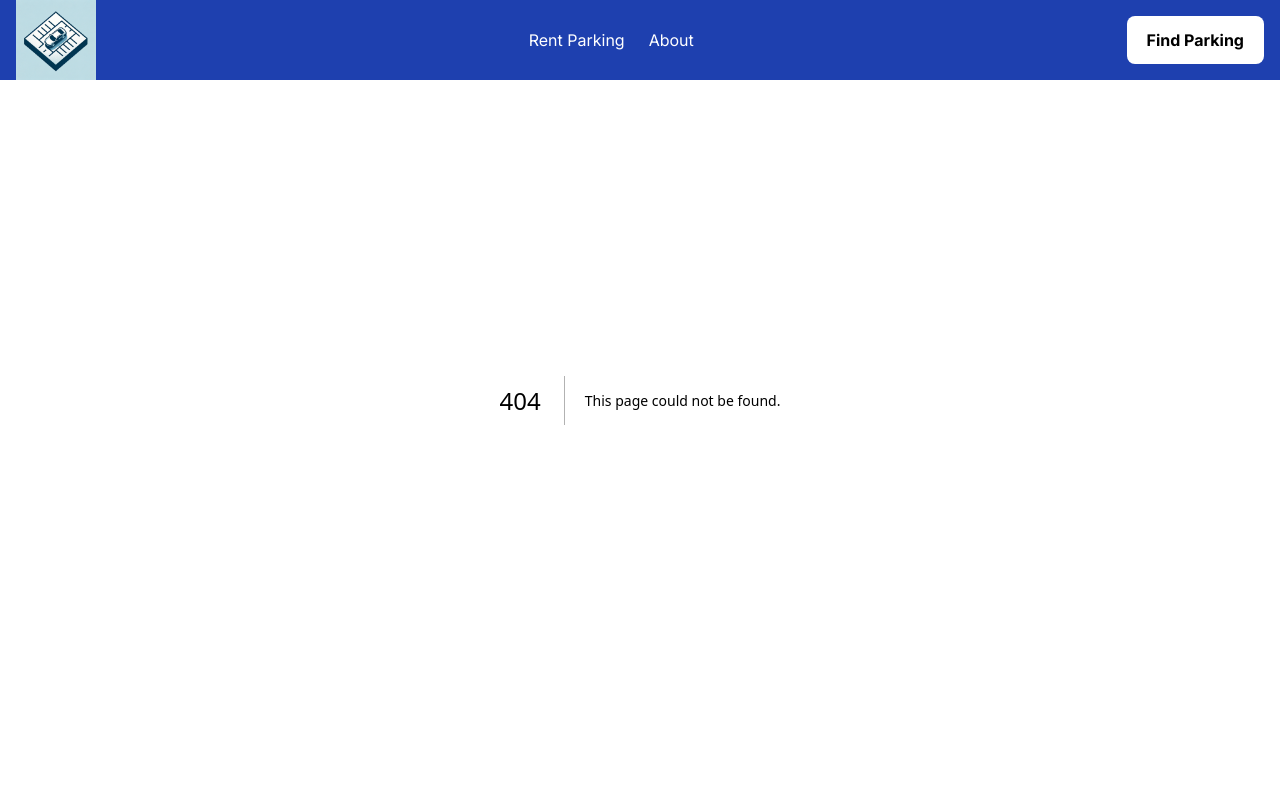
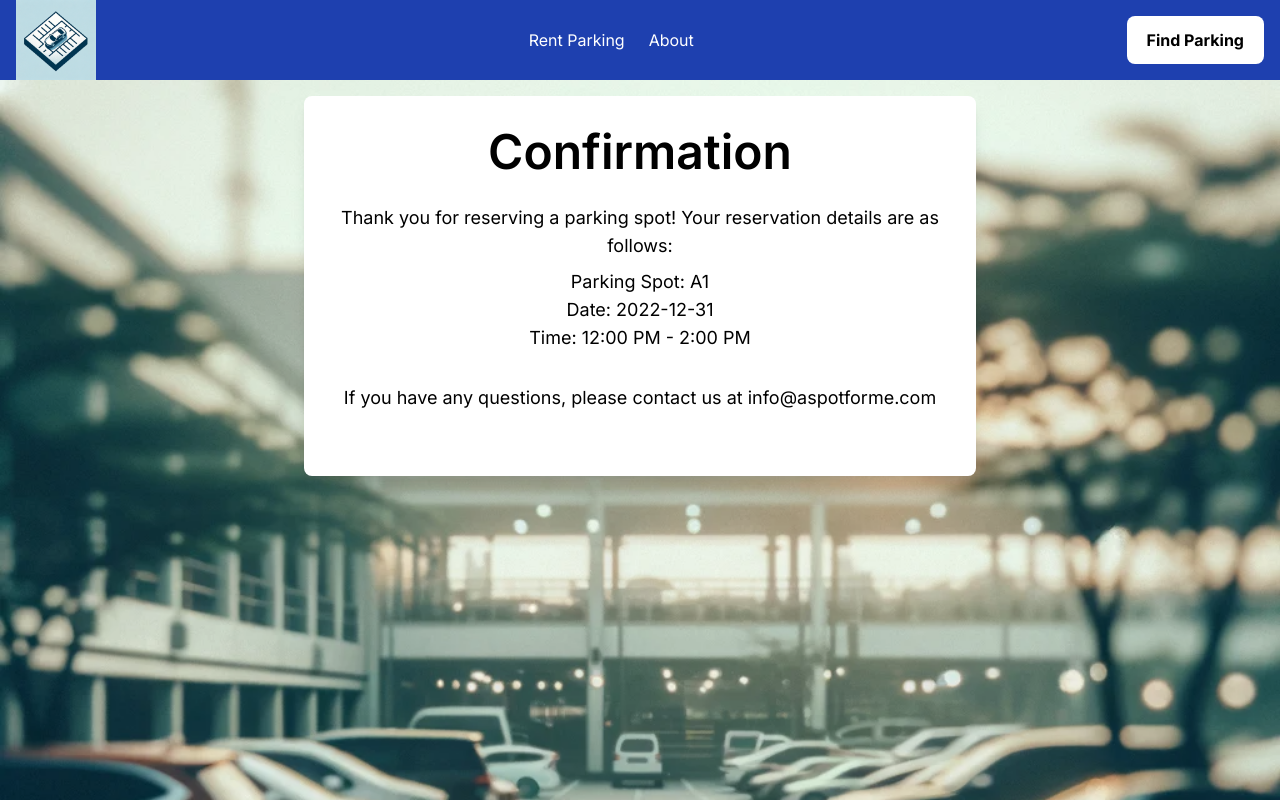
Before and after one commit to TeancumTian/aspotfor.me, a Next.js app in the folder aspotforme/: page /confirmation in a window 1280 px wide. Before the commit this address had no page. Built offline with nearby package versions, Linux system fonts and the light colour scheme.

Commit message:
added confirmation page, search bar components

```diff
--- /dev/null
+++ b/aspotforme/src/app/components/searchbar/searchbar.tsx
@@ -0,0 +1,67 @@
+"use client";
+import React, { useState } from "react";
+import Link from "next/link";
+const PurchasePage = () => {
+  const [isConfirmed, setIsConfirmed] = useState(false);
+
+  const handlePurchase = () => {
+    setIsConfirmed(true);
+  };
+
+  return (
+    <>
+      <main className="flex min-h-screen flex-col items-center justify-left bg-homepage-background bg-cover bg-no-repeat p-24 text-black">
+        <div className="bg-white p-8 rounded-lg shadow-lg max-w-2xl text-center">
+          {/* Purchase Page */}
+          <h1 className="text-5xl mb-2 font-semibold text-center mb-7">
+            {isConfirmed ? "Confirmation" : "Purchase"}
+          </h1>
+
+          {isConfirmed ? (
+            <p className="text-lg mb-2 text-center mb-10">
+              Thank you for your purchase!
+            </p>
+          ) : (
+            <>
+              <p className="text-lg mb-2 text-center mb-10">
+                Find your perfect spot and book it now!
+              </p>
+
+              <form className="flex flex-col items-center">
+                <input
+                  type="text"
+                  placeholder="Location"
+                  className="w-64 p-2 mb-4 rounded-lg shadow-md"
+                />
+                <input
+                  type="date"
+                  placeholder="Check-in"
+                  className="w-64 p-2 mb-4 rounded-lg shadow-md"
+                />
+                <input
+                  type="date"
+                  placeholder="Check-out"
+                  className="w-64 p-2 mb-4 rounded-lg shadow-md"
+                />
+                {/* <button
+                  type="submit"
+                  className="w-64 p-2 mb-4 rounded-lg shadow-md bg-blue-500 text-white"
+                  onClick={handlePurchase}
+                >
+                  {isConfirmed ? "Confirm" : "Search"}
+                </button> */}
+                <Link href="/chat">
+                  <button className="px-6 py-2 bg-blue-500 hover:bg-blue-700 rounded text-lg font-semibold transition duration-300">
+                    Find Parking
+                  </button>
+                </Link>
+              </form>
+            </>
+          )}
+        </div>
+      </main>
+    </>
+  );
+};
+
+export default PurchasePage;
--- /dev/null
+++ b/aspotforme/src/app/confirmation/page.tsx
@@ -0,0 +1,33 @@
+import React from "react";
+
+const ConfirmationPage = () => {
+  return (
+    <>
+      <main className="flex min-h-screen flex-col items-center justify-left bg-homepage-background bg-cover bg-no-repeat p-24 text-black">
+        <div className="bg-white p-8 rounded-lg shadow-lg max-w-2xl text-center">
+          {/* Big White Letters */}
+          <h1 className="text-5xl mb-2 font-semibold text-center mb-7">
+            Confirmation
+          </h1>
+
+          <p className="text-lg mb-2 text-center mb-10">
+            Thank you for reserving a parking spot! Your reservation details are
+            as follows:
+          </p>
+
+          <div className="text-lg mb-8 text-center">
+            <p>Parking Spot: A1</p>
+            <p>Date: 2022-12-31</p>
+            <p>Time: 12:00 PM - 2:00 PM</p>
+          </div>
+
+          <p className="text-lg mb-8 text-center">
+            If you have any questions, please contact us at info@aspotforme.com
+          </p>
+        </div>
+      </main>
+    </>
+  );
+};
+
+export default ConfirmationPage;
```
Also changed, not shown: aspotforme/src/app/toConfirm/page.tsx (added).
